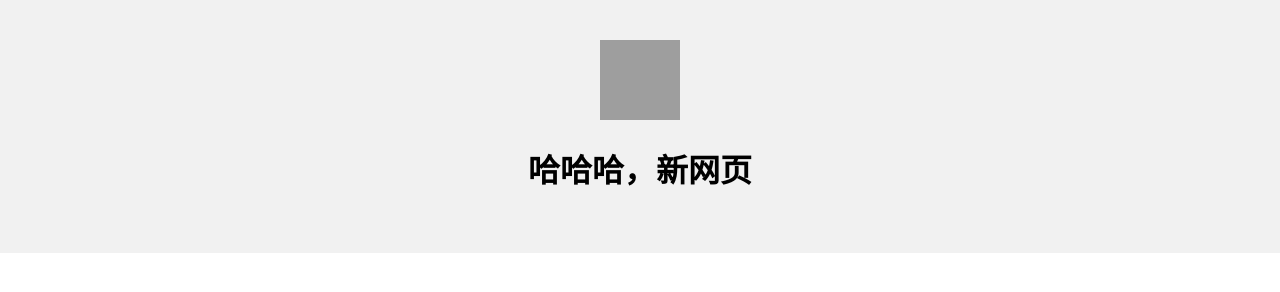
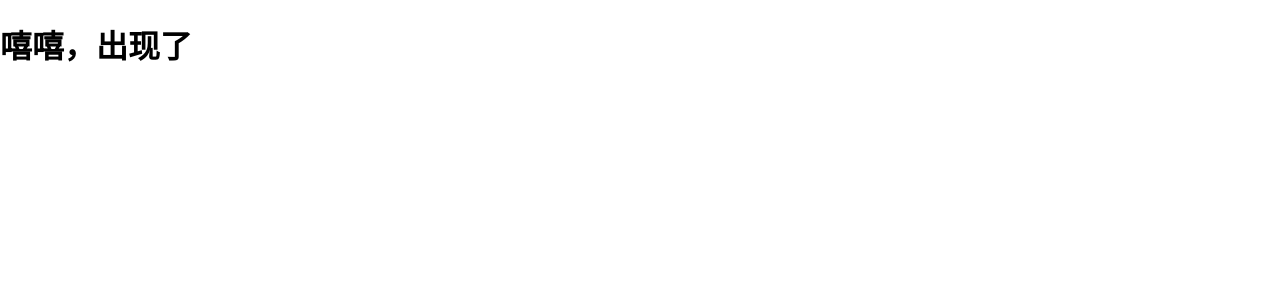
Before and after one commit to fthadfs/re01-one, a plain HTML site: page new.html in a window 1280 px wide. Drawn offline with Linux system fonts and the light colour scheme; grey boxes are pictures that could not be loaded.

Commit message:
Update new.html

```diff
--- a/new.html
+++ b/new.html
@@ -11,13 +11,6 @@
     </style>
   </head>
   <body>
-    <div style="
-      background-color: #f1f1f1;
-      text-align: center;
-      padding: 40px;
-      ">
-      <img src='https://s1.328888.xyz/2022/08/24/wNSxn.webp' alt="牙牙格" width="80px" height="80px"
-    </div>
-      <h1>哈哈哈，新网页</h1>
+      <h1>嘻嘻，出现了</h1>
   </body>
 </html>
```
